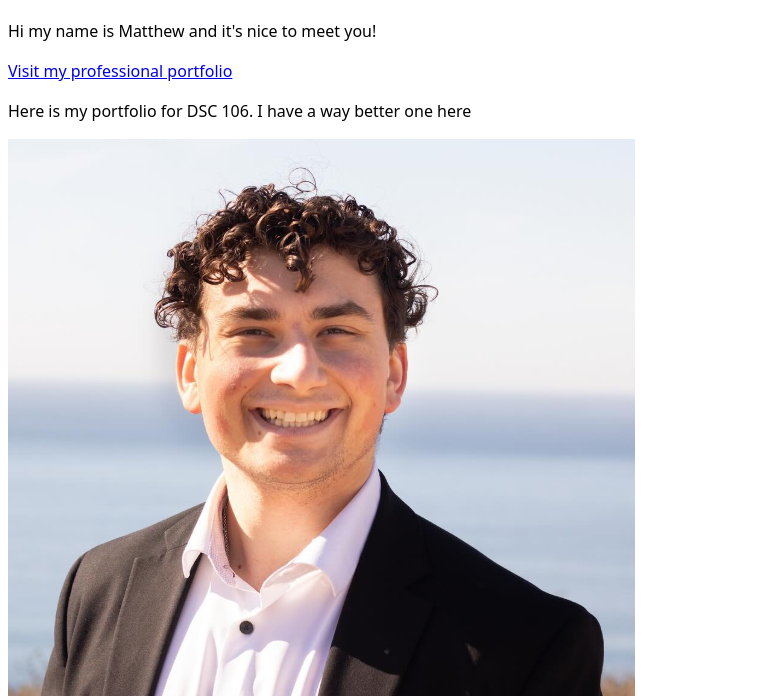
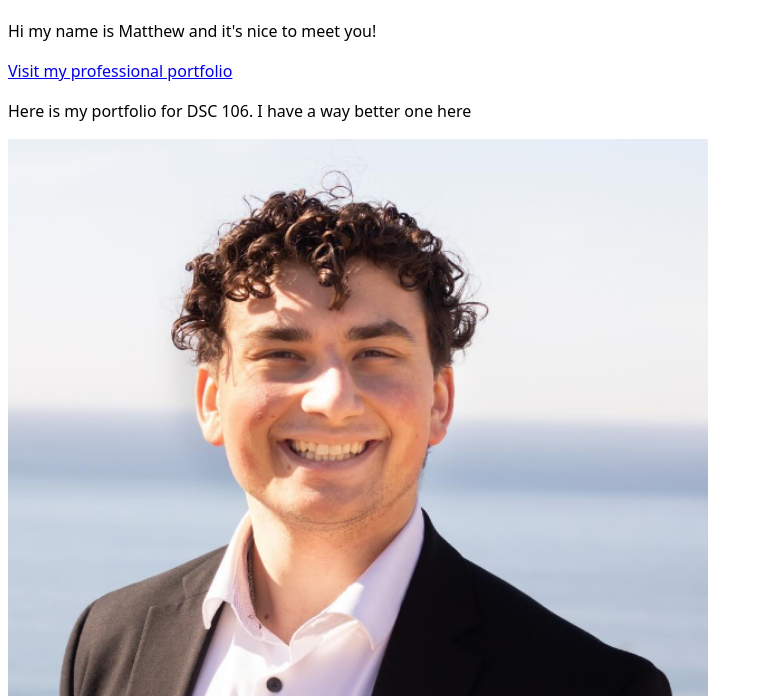
Before and after one commit to mpaoletta73/portfolio, a plain HTML site: page index.html in a window 1280 px wide. Shown: the part 104-800 px from the top of the page, without its empty margins (0-763 px from the left). Drawn offline with Linux system fonts and the light colour scheme.

Commit message:
img fix 2

```diff
--- a/style.css
+++ b/style.css
@@ -5,7 +5,8 @@ body{
     font:100%/1.5 system-ui;
 }
 img {
-  max-width: 100%;
-  height: auto;
-  display: block;
+    width: 100%;
+    max-width: 700px;
+    height: auto;
+    display: block;
 }
```
